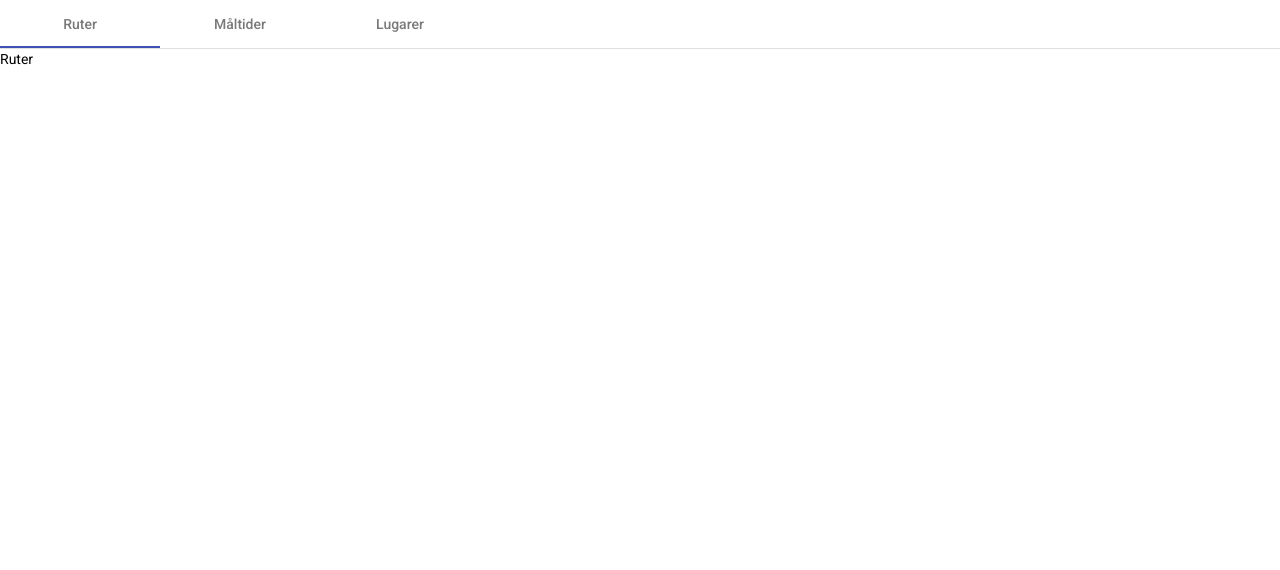
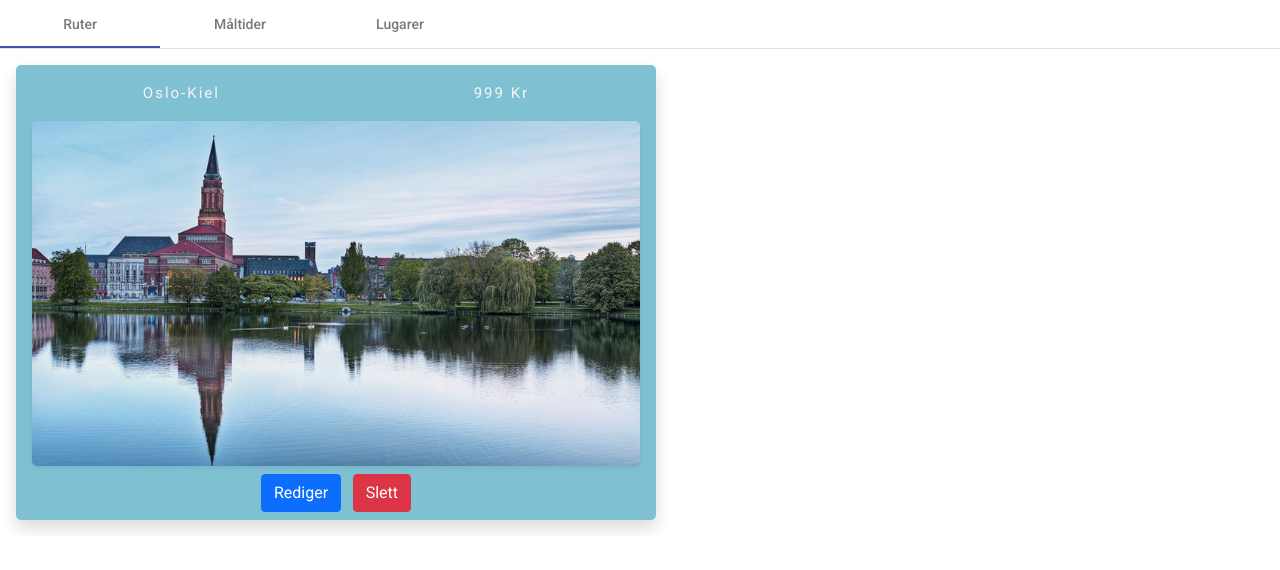
Before and after one commit to NimaAB/web-app-oppgave-2, an Angular app in the folder Web-app-oppgave-2/ClientApp/: page / in a window 1280 px wide. Shown: the top 570 px of the page. Built offline with nearby package versions, Linux system fonts and the light colour scheme.

Commit message:
template og styling av rute componenten ferdig

```diff
--- a/Web-app-oppgave-2/ClientApp/angular.json
+++ b/Web-app-oppgave-2/ClientApp/angular.json
@@ -31,7 +31,8 @@
             ],
             "styles": [
               "src/custom-theme.scss",
-              "src/styles.css"
+              "src/styles.css",
+	      "node_modules/bootstrap/dist/css/bootstrap.min.css"
             ],
             "scripts": []
           },
--- a/Web-app-oppgave-2/ClientApp/package.json
+++ b/Web-app-oppgave-2/ClientApp/package.json
@@ -20,6 +20,8 @@
     "@angular/platform-browser": "~12.2.0",
     "@angular/platform-browser-dynamic": "~12.2.0",
     "@angular/router": "~12.2.0",
+    "bootstrap": "^5.1.3",
+    "ngx-bootstrap": "^7.1.0",
     "rxjs": "~6.6.0",
     "tslib": "^2.3.0",
     "zone.js": "~0.11.4"
--- a/Web-app-oppgave-2/ClientApp/src/app/app.component.html
+++ b/Web-app-oppgave-2/ClientApp/src/app/app.component.html
@@ -1,5 +1,5 @@
 <mat-tab-group animationDuration="0ms">
-  <mat-tab label="Ruter">Ruter</mat-tab>
+  <mat-tab label="Ruter"><app-rute-card></app-rute-card></mat-tab>
   <mat-tab label="Måltider">Måltider</mat-tab>
   <mat-tab label="Lugarer">Lugarer</mat-tab>
 </mat-tab-group>
--- a/Web-app-oppgave-2/ClientApp/src/app/components/rute-card/rute-card.component.html
+++ b/Web-app-oppgave-2/ClientApp/src/app/components/rute-card/rute-card.component.html
@@ -1 +1,13 @@
-<p>rute-card works!</p>
+<div class="d-flex flex-column align-items-center m-3 shadow" style="background: rgba(0,129,167,0.5); border-radius: 5px; width: 50%;">
+  <div class="d-flex align-items-center justify-content-around w-100 pt-3">
+    <h4 class="fw-normal" style="color: whitesmoke; letter-spacing: 2px;">{{ rute.tur }}</h4>
+    <h4 class="fw-normal" style="color: whitesmoke; letter-spacing: 2px;">{{ rute.pris }} Kr</h4>
+  </div>
+  <img src="{{ rute.bilde }}" class="shadow-sm" style="width: 95%; height: 100%; border-radius: 5px;" alt="bilde av {{rute.tur}}">
+  <div class="w-100 d-flex justify-content-center">
+    <div class="d-flex justify-content-between align-items-center m-2" style="width: 150px;">
+      <button class="btn btn-primary">Rediger</button>
+      <button class="btn btn-danger">Slett</button>
+    </div>
+  </div>
+</div>
--- a/Web-app-oppgave-2/ClientApp/src/app/components/rute-card/rute-card.component.ts
+++ b/Web-app-oppgave-2/ClientApp/src/app/components/rute-card/rute-card.component.ts
@@ -7,12 +7,14 @@ import { Rute } from 'src/models/rute';
   styleUrls: ['./rute-card.component.css']
 })
 export class RuteCardComponent implements OnInit {
-  ruter: Rute[];
+  rute:Rute;
   constructor() {
 
-    this.ruter = [
-
-    ];
+    this.rute = {
+      tur: "Oslo-Kiel",
+      bilde: "../../assets/kiel.jpg",
+      pris: 999.00
+    };
   }
 
   ngOnInit(): void {
```
Also changed, not shown: Web-app-oppgave-2/ClientApp/src/assets/kiel.jpg (added), Web-app-oppgave-2/ClientApp/src/styles.css (line endings or trailing spaces), 1 other file (tests, documents, lock files or other folders).
